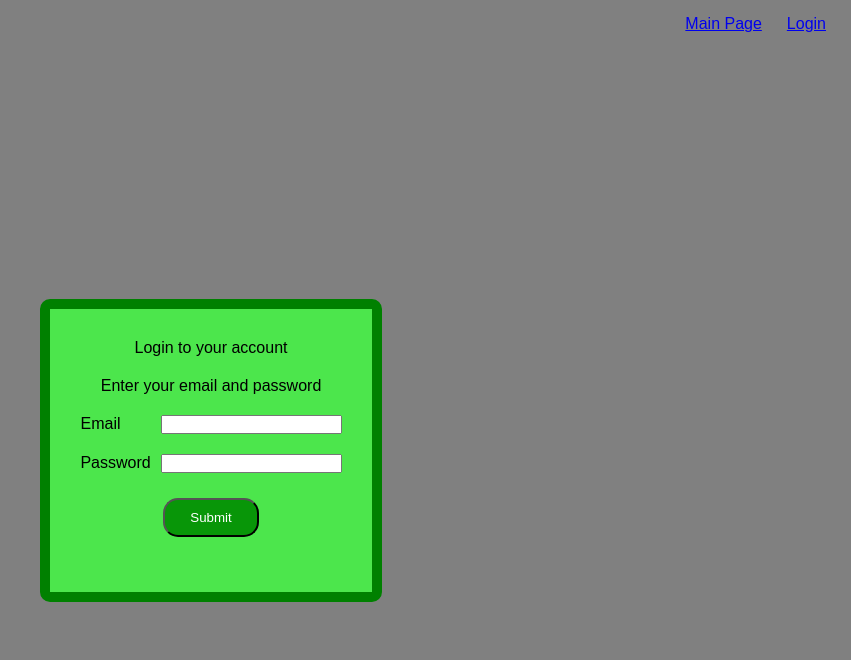
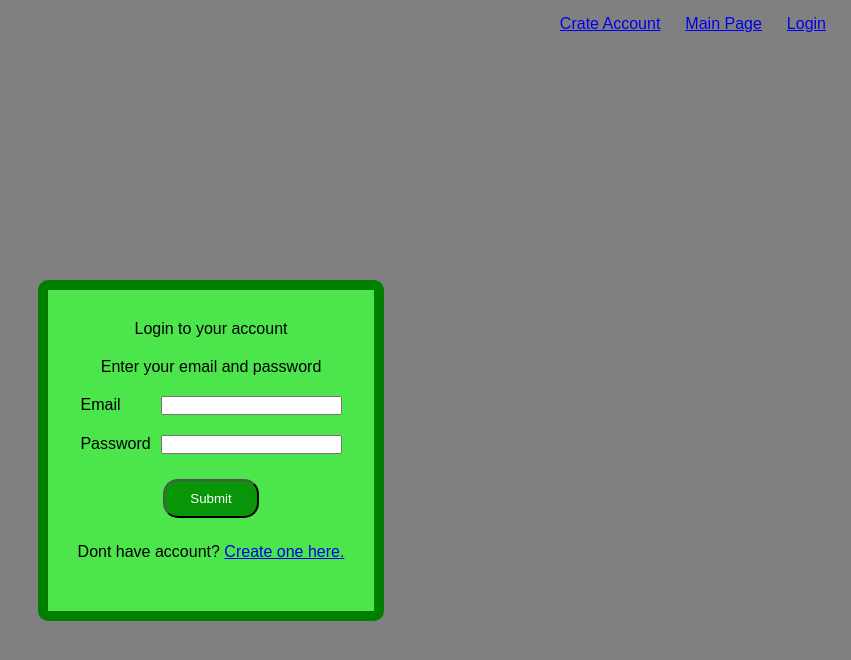
Before and after one commit to edinvnode/advanced-forum-app, a React (Create React App) app in the folder frontend/: page /login in a window 1280 px wide. Shown: the top 660 px of the page, without its empty margins (429-1280 px from the left). Built offline with nearby package versions, Linux system fonts and the light colour scheme.

Commit message:
Links added.

```diff
--- a/frontend/src/App.js
+++ b/frontend/src/App.js
@@ -33,6 +33,9 @@ function App() {
           <Link to="/" className="login-link">
             Main Page
           </Link>
+          <Link to="/create" className="login-link">
+            Crate Account
+          </Link>
         </nav>
         <Routes>
           <Route
--- a/frontend/src/components/LoginForm.js
+++ b/frontend/src/components/LoginForm.js
@@ -1,5 +1,5 @@
 import React, { useState, useContext } from 'react';
-import { useNavigate } from 'react-router-dom';
+import { useNavigate, Link } from 'react-router-dom';
 
 import { usePostContext } from '../hooks/usePostContext';
 import { useAuthContext } from '../hooks/useAuthContext';
@@ -69,6 +69,9 @@ const LoginForm = () => {
             <div>
               <button onClick={handleSubmit}>Submit</button>
             </div>
+            <div className="create-account">
+              Dont have account? <Link to="/create">Create one here.</Link>
+            </div>
             <div className="error-message">{error}</div>
           </form>
         </div>
```
